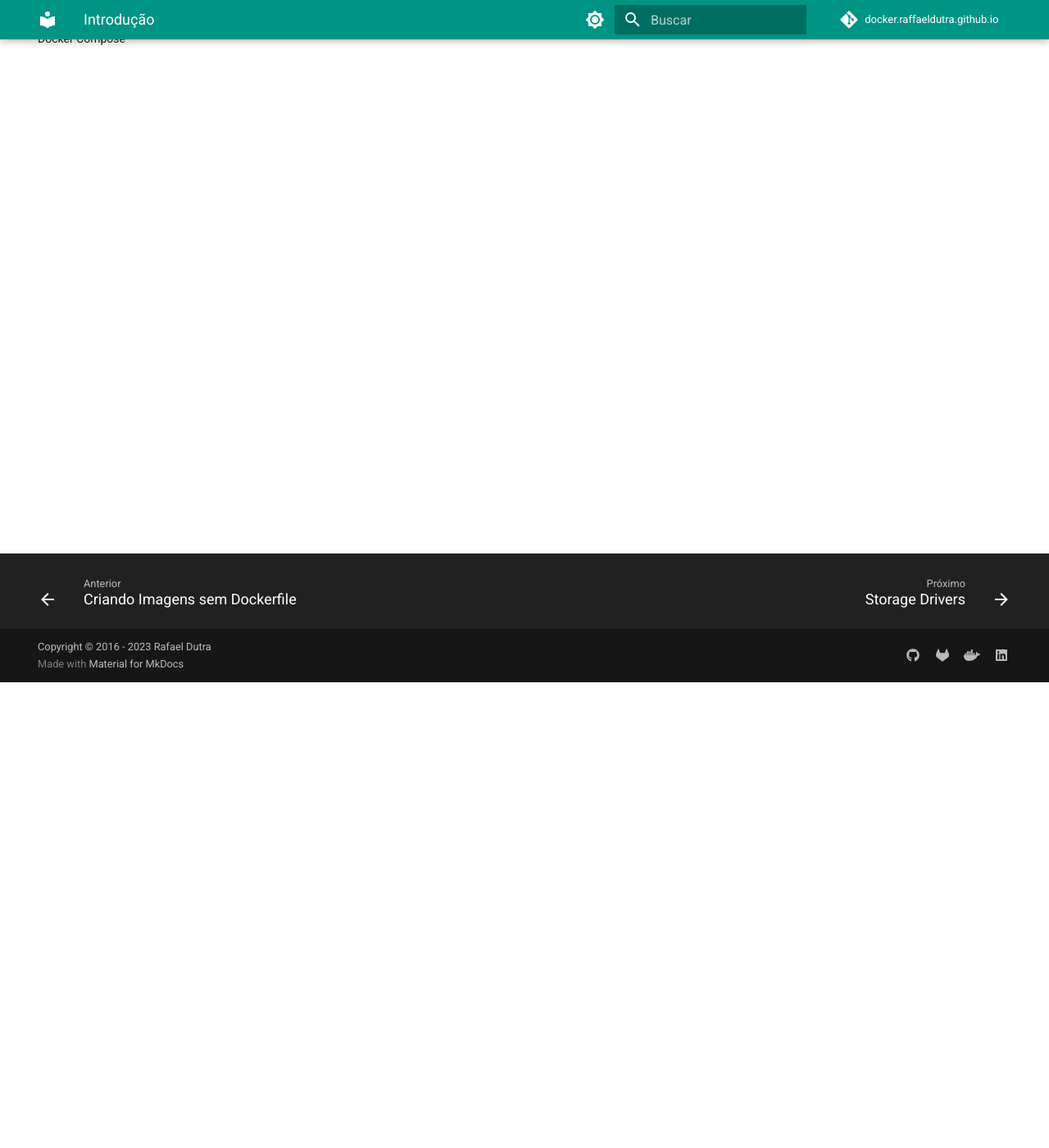
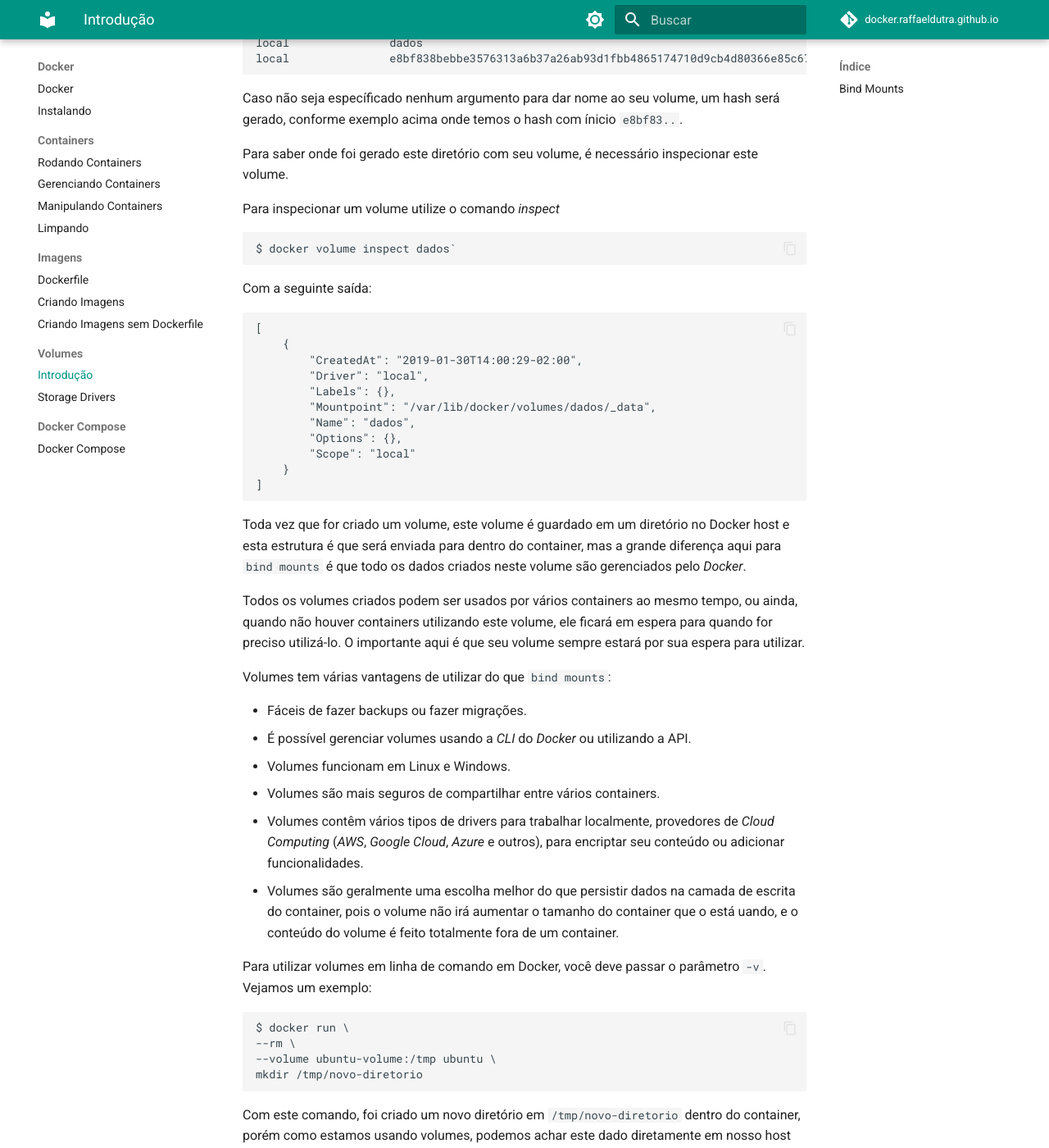
Before and after one commit to raffaeldutra/docker.raffaeldutra.github.io, an MkDocs documentation site: the page built from docs/c3/volumes.md, in a window 1280 px wide and 1400 px high, scrolled down 568 px. Shown: the whole window at 82% size. Built offline with MkDocs 1.6.1 and Material for MkDocs 9.7.7, drawn with Linux system fonts in a browser that asks for light colours; comment, search, counter and statistics services are not loaded; some of the changed text lies outside the part shown.

Commit message:
Fix #11. Adicionado conteúdo para volumes

````diff
--- a/docs/c3/volumes.md
+++ b/docs/c3/volumes.md
@@ -1 +1,185 @@
 # Volumes
+
+Volumes são totalmente gerenciados e criados por Docker e você pode criá-los com comandos, ou ainda, Docker pode criar este volume durante a criação do serviço.
+
+.Comando para criar um volume
+
+```shell
+$ docker volume create <nome do volume>
+```
+
+.Exemplo de como criar um volume e chamá-lo de _dados_.
+
+```shell
+$ docker volume create dados
+```
+
+Para listar os volumes.
+
+```shell
+$ docker volume ls
+```
+
+Com a seguinte saída:
+
+```shell
+DRIVER              VOLUME NAME
+local               dados
+local               e8bf838bebbe3576313a6b37a26ab93d1fbb4865174710d9cb4d80366e85c674
+```
+
+Caso não seja específicado nenhum argumento para dar nome ao seu volume, um hash será gerado, conforme exemplo acima onde temos o hash com ínicio `e8bf83..`.
+
+Para saber onde foi gerado este diretório com seu volume, é necessário inspecionar este volume.
+
+Para inspecionar um volume utilize o comando _inspect_
+
+```shell
+$ docker volume inspect dados`
+```
+
+Com a seguinte saída:
+
+```shell
+[
+    {
+        "CreatedAt": "2019-01-30T14:00:29-02:00",
+        "Driver": "local",
+        "Labels": {},
+        "Mountpoint": "/var/lib/docker/volumes/dados/_data",
+        "Name": "dados",
+        "Options": {},
+        "Scope": "local"
+    }
+]
+```
+
+Toda vez que for criado um volume, este volume é guardado em um diretório no Docker host e esta estrutura é que será enviada para dentro do container, mas a grande diferença aqui para `bind mounts` é que todo os dados criados neste volume são gerenciados pelo _Docker_.
+
+Todos os volumes criados podem ser usados por vários containers ao mesmo tempo, ou ainda, quando não houver containers utilizando este volume, ele ficará em espera para quando for preciso utilizá-lo. O importante aqui é que seu volume sempre estará por sua espera para utilizar.
+
+Volumes tem várias vantagens de utilizar do que `bind mounts`:
+
+* Fáceis de fazer backups ou fazer migrações.
+* É possível gerenciar volumes usando a _CLI_ do _Docker_ ou utilizando a API.
+* Volumes funcionam em Linux e Windows.
+* Volumes são mais seguros de compartilhar entre vários containers.
+* Volumes contêm vários tipos de drivers para trabalhar localmente, provedores de _Cloud Computing_ (_AWS_, _Google Cloud_, _Azure_ e outros), para encriptar seu conteúdo ou adicionar funcionalidades.
+* Volumes são geralmente uma escolha melhor do que persistir dados na camada de escrita do container, pois o volume não irá aumentar o tamanho do container que o está uando, e o conteúdo do volume é feito totalmente fora de um container.
+
+Para utilizar volumes em linha de comando em Docker, você deve passar o parâmetro `-v`. Vejamos um exemplo:
+
+```shell
+$ docker run \
+--rm \
+--volume ubuntu-volume:/tmp ubuntu \
+mkdir /tmp/novo-diretorio
+```
+
+Com este comando, foi criado um novo diretório em `/tmp/novo-diretorio` dentro do container, porém como estamos usando volumes, podemos achar este dado diretamente em nosso host onde persistimos o dado.
+
+Verificando o caminho do volume
+
+```shell
+$ docker volume inspect ubuntu-volume
+```
+
+Com a seguinte saída.
+
+```shell
+[
+    {
+        "CreatedAt": "2019-01-30T19:40:29-02:00",
+        "Driver": "local",
+        "Labels": null,
+        "Mountpoint": "/var/lib/docker/volumes/ubuntu-volume/_data",
+        "Name": "ubuntu-volume",
+        "Options": null,
+        "Scope": "local"
+    }
+]
+```
+
+Com o comando abaixo, verifique se o diretório foi criado.
+
+```shell
+$ sudo ls -la /var/lib/docker/volumes/ubuntu-volume/_data`
+```
+
+Vamos criar mais dois containers apontando para este mesmo volume, mas, em um destes dois containers, vamos criar alguns arquivos, e no outro container devemos poder listar estes novos arquivos.
+
+
+```shell
+$ docker run \
+--interactive \
+--tty \
+--volume ubuntu-volume:/tmp ubuntu
+```
+
+Liste o conteúdo do diretório `/tmp`
+
+
+```shell
+root@a83a59e4555c:/# ls -la /tmp/
+total 12
+drwxrwxrwt 3 root root 4096 Jan 30 21:40 .
+drwxr-xr-x 1 root root 4096 Jan 30 22:07 ..
+drwxr-xr-x 2 root root 4096 Jan 30 21:40 novo-diretorio
+```
+
+Abra um novo terminal e rode um novo container, criando alguns arquivos dentro do diretório `tmp`.
+
+Criando um novo container
+
+```shell
+$ docker run \
+--interactive \
+--tty \
+--volume ubuntu-volume:/tmp ubuntu
+```
+
+Criando novos diretórios no diretório `/tmp`
+
+```shell
+cd /tmp
+root@71df4a42bc32:/tmp# mkdir -p diretorio-a diretorio-b diretorio-c/subdiretorio-a
+```
+
+Liste no primeiro container o diretório `tmp`.
+
+```shell
+root@a83a59e4555c:/# ls -la /tmp/
+total 24
+drwxrwxrwt 6 root root 4096 Jan 30 22:13 .
+drwxr-xr-x 1 root root 4096 Jan 30 22:07 ..
+drwxr-xr-x 2 root root 4096 Jan 30 22:13 diretorio-a
+drwxr-xr-x 2 root root 4096 Jan 30 22:13 diretorio-b
+drwxr-xr-x 3 root root 4096 Jan 30 22:13 diretorio-c
+drwxr-xr-x 2 root root 4096 Jan 30 21:40 novo-diretorio
+```
+
+## Bind Mounts
+
+Bind mounts são menos eficientes que _volumes_, pois o diretório ou arquivo que está em sua máquina será apontada para dentro do container. Se estiver iniciando um novo projeto, prefira utilizar volumes no lugar de _bind mounts_.
+
+Na versão _17.06_ do Docker foi introduzido um parâmetro chamado de *--mount* para containers. Recomenda-se o uso de *--mount* no lugar do parâmetro *-v* pois *--mount* é mais explicito e fácil de utilizar.
+
+Assumindo que você tem um diretório chamado _teste_ e com um arquivo qualquer dentro deste diretório, vamos rodar o comando para montar estes objetos dentro do container.
+
+Para utilizar *bind mounts* apenas passe este argumento quando chamar um novo container:
+
+```shell
+$ docker run -it \
+--mount type=bind,source=/tmp/teste,target=/tmp/teste \
+alpine \
+ls -la /tmp/teste
+```
+
+Com a seguinte saída:
+
+```shell
+total 4
+drwxr-xr-x    3 root     root            96 Feb 17 00:30 .
+drwxrwxrwt    1 root     root          4096 Feb 17 00:30 ..
+drwxr-xr-x    2 root     root            64 Feb 17 00:30 diretorio-a
+```
````
